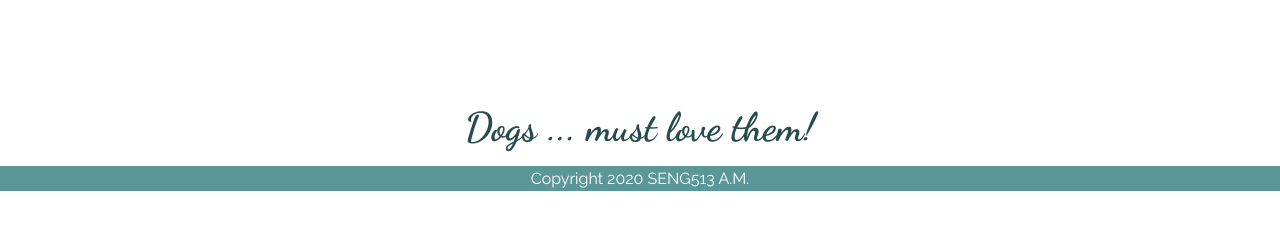
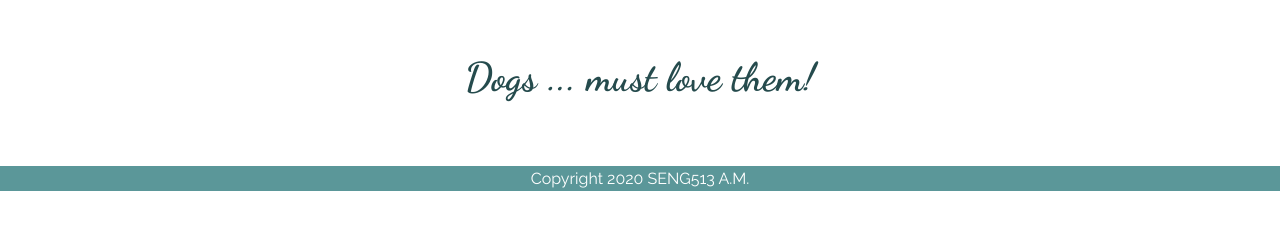
Before and after one commit to angelimnp/inusite, a plain HTML site: page index.html in a window 1280 px wide. Shown: the part 609-836 px from the top of the page. After the commit the page ends 800 px from the top, so only its background shows below. Drawn offline with Linux system fonts and the light colour scheme.

Commit message:
Updated other.css

```diff
--- a/other.css
+++ b/other.css
@@ -99,7 +99,7 @@ td {
 #bottom-qte {
   width: 100%;
   font-size: 40px;
-  margin: 50px 50px 0px;
+  margin: 0px 50px 0px;
   padding: 40px;
   font-family: 'Dancing Script', cursive;
   text-align: center;
```
